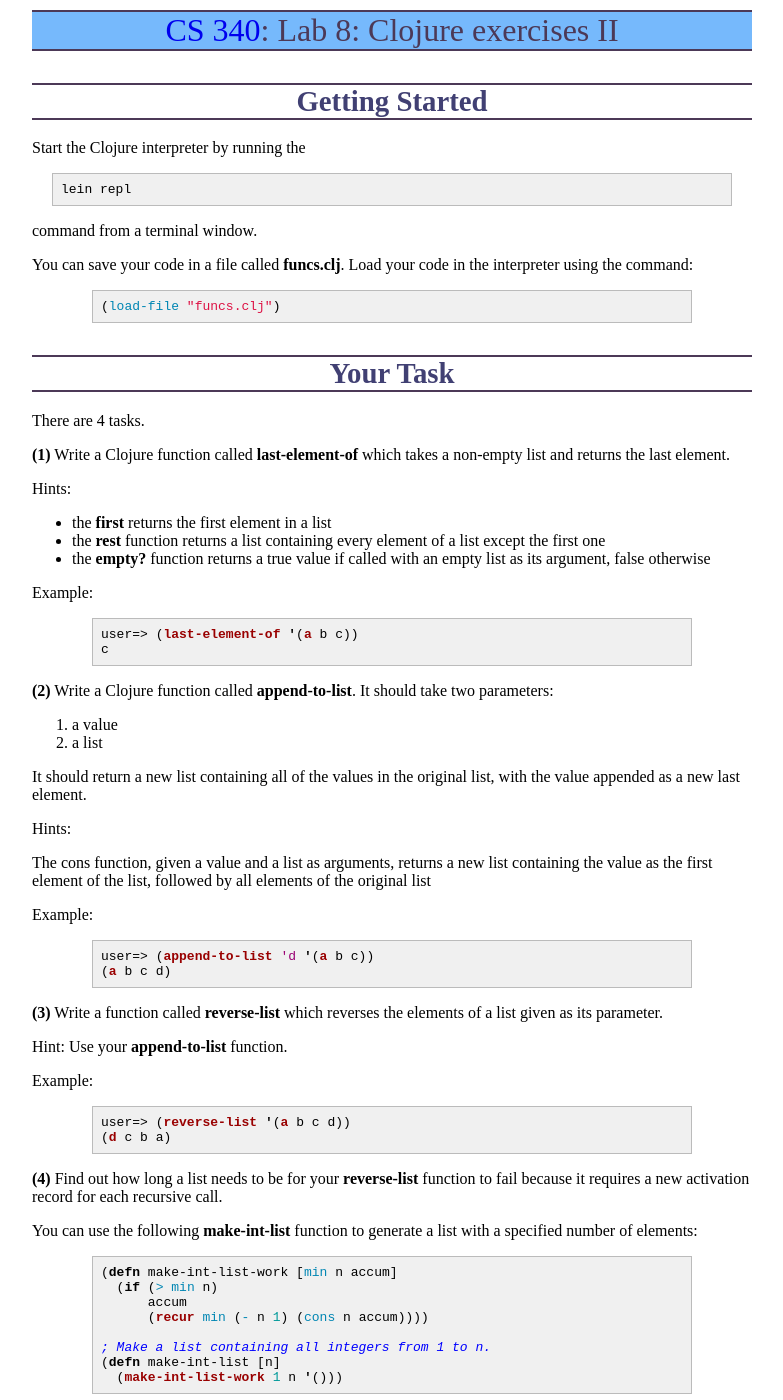
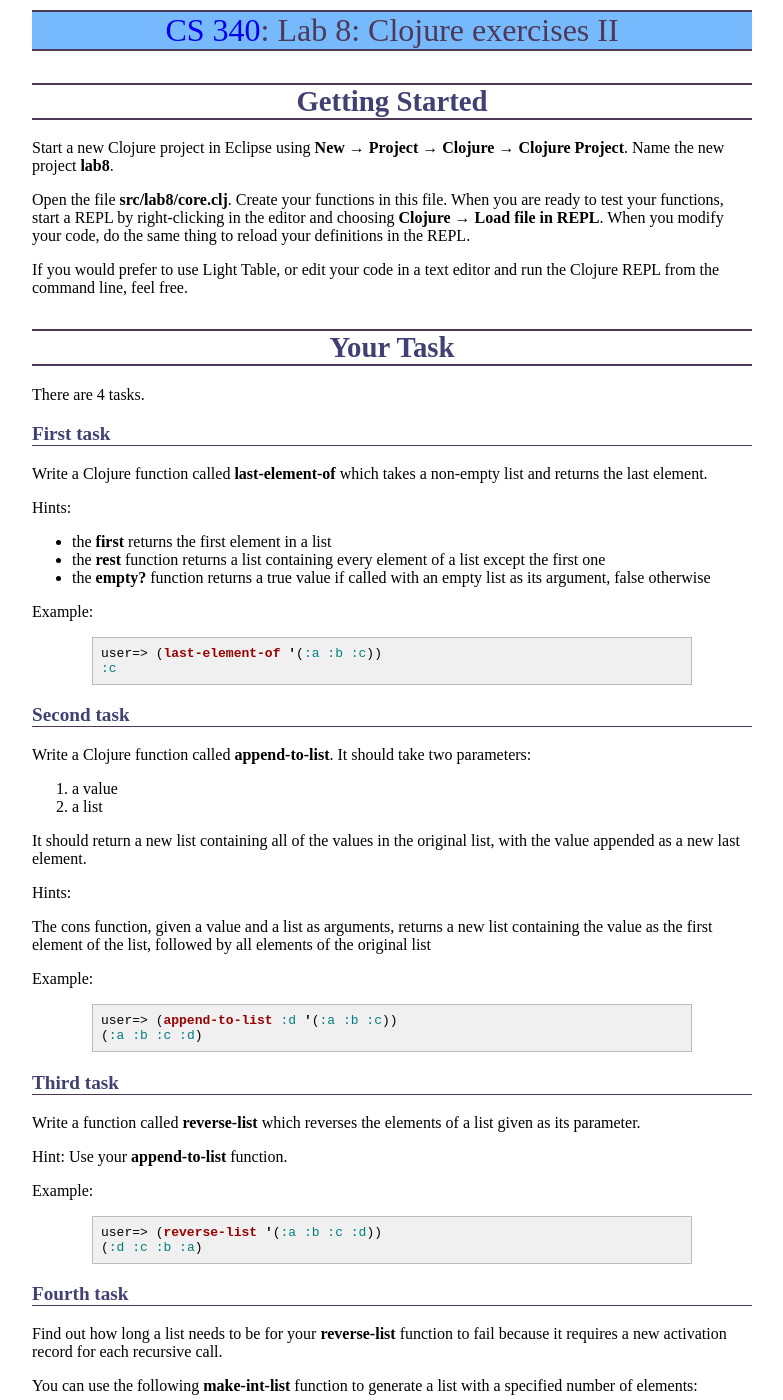
Before and after one commit to ycpcs/cs340-fall2015, a Jekyll site: the page built from labs/lab08.md, in a window 1280 px wide and 1400 px high. Shown: the whole window, without its empty margins (248-1031 px from the left). Built offline with Jekyll 4.4.1, drawn with Linux system fonts in a browser that asks for light colours; Markdown is read by kramdown in place of the engine named in the settings.

Commit message:
use more idiomatic Clojure, suggest running in CCW

```diff
--- a/labs/lab08.md
+++ b/labs/lab08.md
@@ -6,24 +6,20 @@ title: "Lab 8: Clojure exercises II"
 Getting Started
 ===============
 
-Start the Clojure interpreter by running the
+Start a new Clojure project in Eclipse using **New &rarr; Project &rarr; Clojure &rarr; Clojure Project**.  Name the new project **lab8**.
 
-    lein repl
+Open the file **src/lab8/core.clj**.  Create your functions in this file.  When you are ready to test your functions, start a REPL by right-clicking in the editor and choosing **Clojure &rarr; Load file in REPL**.  When you modify your code, do the same thing to reload your definitions in the REPL.
 
-command from a terminal window.
-
-You can save your code in a file called **funcs.clj**. Load your code in the interpreter using the command:
-
-{% highlight clojure %}
-(load-file "funcs.clj")
-{% endhighlight %}
+If you would prefer to use Light Table, or edit your code in a text editor and run the Clojure REPL from the command line, feel free.
 
 Your Task
 =========
 
 There are 4 tasks.
 
-**(1)** Write a Clojure function called **last-element-of** which takes a non-empty list and returns the last element.
+### First task
+
+Write a Clojure function called **last-element-of** which takes a non-empty list and returns the last element.
 
 Hints:
 
@@ -34,11 +30,13 @@ Hints:
 Example:
 
 {% highlight clojure %}
-user=> (last-element-of '(a b c))
-c
+user=> (last-element-of '(:a :b :c))
+:c
 {% endhighlight %}
 
-**(2)** Write a Clojure function called **append-to-list**. It should take two parameters:
+### Second task
+
+Write a Clojure function called **append-to-list**. It should take two parameters:
 
 1.  a value
 2.  a list
@@ -52,22 +50,26 @@ The cons function, given a value and a list as arguments, returns a new list con
 Example:
 
 {% highlight clojure %}
-user=> (append-to-list 'd '(a b c))
-(a b c d)
+user=> (append-to-list :d '(:a :b :c))
+(:a :b :c :d)
 {% endhighlight %}
 
-**(3)** Write a function called **reverse-list** which reverses the elements of a list given as its parameter.
+### Third task
+
+Write a function called **reverse-list** which reverses the elements of a list given as its parameter.
 
 Hint: Use your **append-to-list** function.
 
 Example:
 
 {% highlight clojure %}
-user=> (reverse-list '(a b c d))
-(d c b a)
+user=> (reverse-list '(:a :b :c :d))
+(:d :c :b :a)
 {% endhighlight %}
 
-**(4)** Find out how long a list needs to be for your **reverse-list** function to fail because it requires a new activation record for each recursive call.
+### Fourth task
+
+Find out how long a list needs to be for your **reverse-list** function to fail because it requires a new activation record for each recursive call.
 
 You can use the following **make-int-list** function to generate a list with a specified number of elements:
 
```
